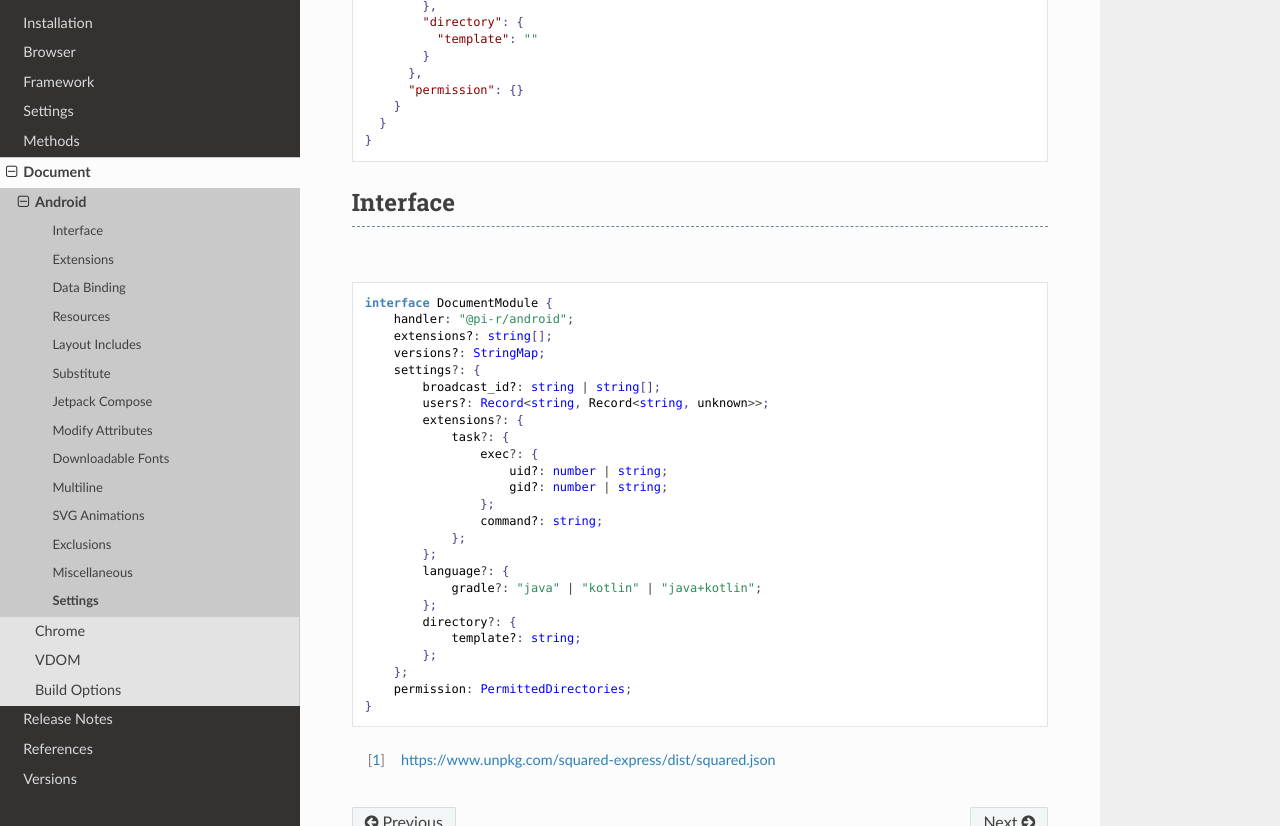
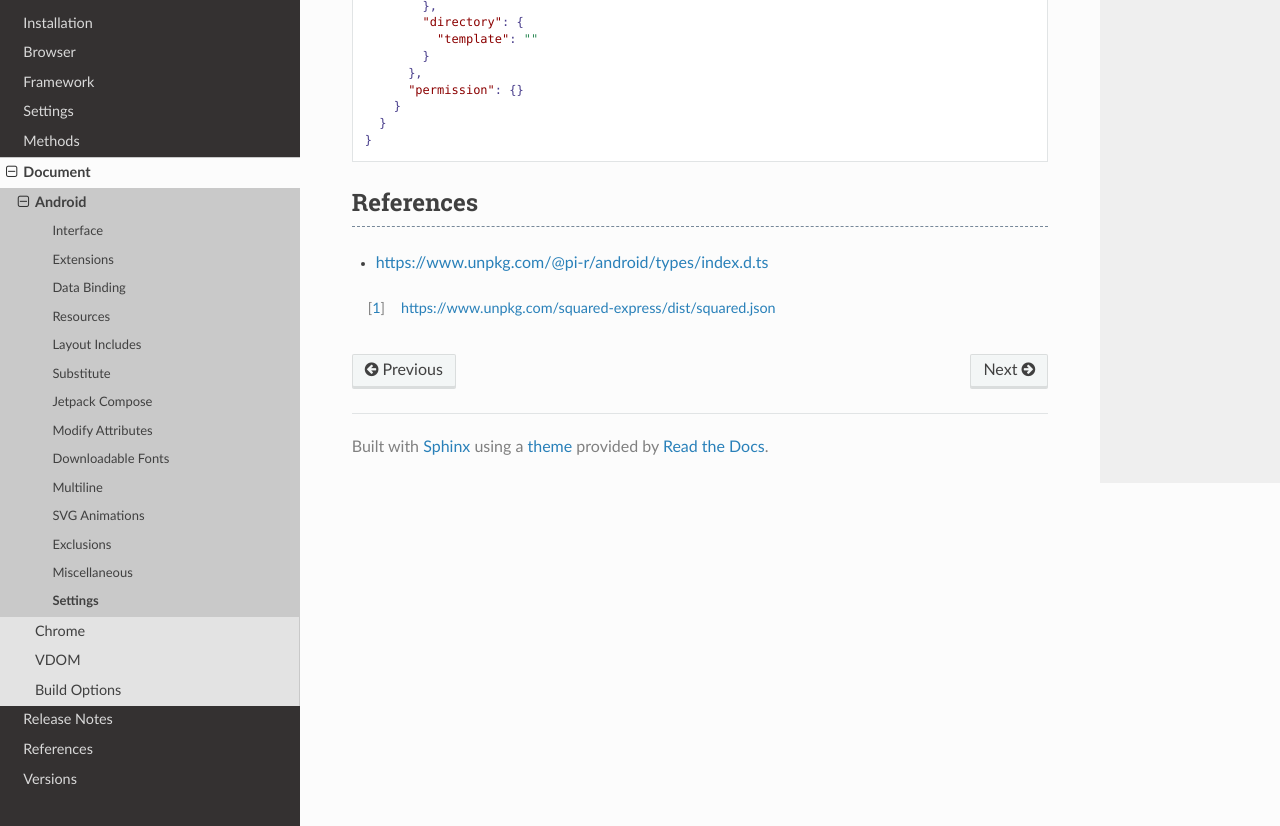
Before and after one commit to anpham6/android-docs, a Sphinx documentation site: the page built from source/document/android/settings.rst, in a window 1280 px wide and 900 px high, scrolled down 773 px, cut to the strip 74-900 px from the top of the window. Built offline with Sphinx 7.4.7 and the Read the Docs theme 2.0.0, drawn with Linux system fonts in a browser that asks for light colours.

Commit message:
Document: Interface section in Settings was removed.

```diff
--- a/source/document/android/settings.rst
+++ b/source/document/android/settings.rst
@@ -52,36 +52,9 @@ These are the latest server default settings for the :target:`android` framework
     }
   }
 
-Interface
-=========
+References
+==========
 
-.. code-block:: typescript
-  :caption: :external+chrome:doc:`View Module <modules/document>`
-
-  interface DocumentModule {
-      handler: "@pi-r/android";
-      extensions?: string[];
-      versions?: StringMap;
-      settings?: {
-          broadcast_id?: string | string[];
-          users?: Record<string, Record<string, unknown>>;
-          extensions?: {
-              task?: {
-                  exec?: {
-                      uid?: number | string;
-                      gid?: number | string;
-                  };
-                  command?: string;
-              };
-          };
-          language?: {
-              gradle?: "java" | "kotlin" | "java+kotlin";
-          };
-          directory?: {
-              template?: string;
-          };
-      };
-      permission: PermittedDirectories;
-  }
+- https://www.unpkg.com/@pi-r/android/types/index.d.ts
 
 .. [#] https://www.unpkg.com/squared-express/dist/squared.json
```
Also changed, not shown: other parts of source/document/android/settings.rst (+1 -1 lines), .readthedocs.yaml.
